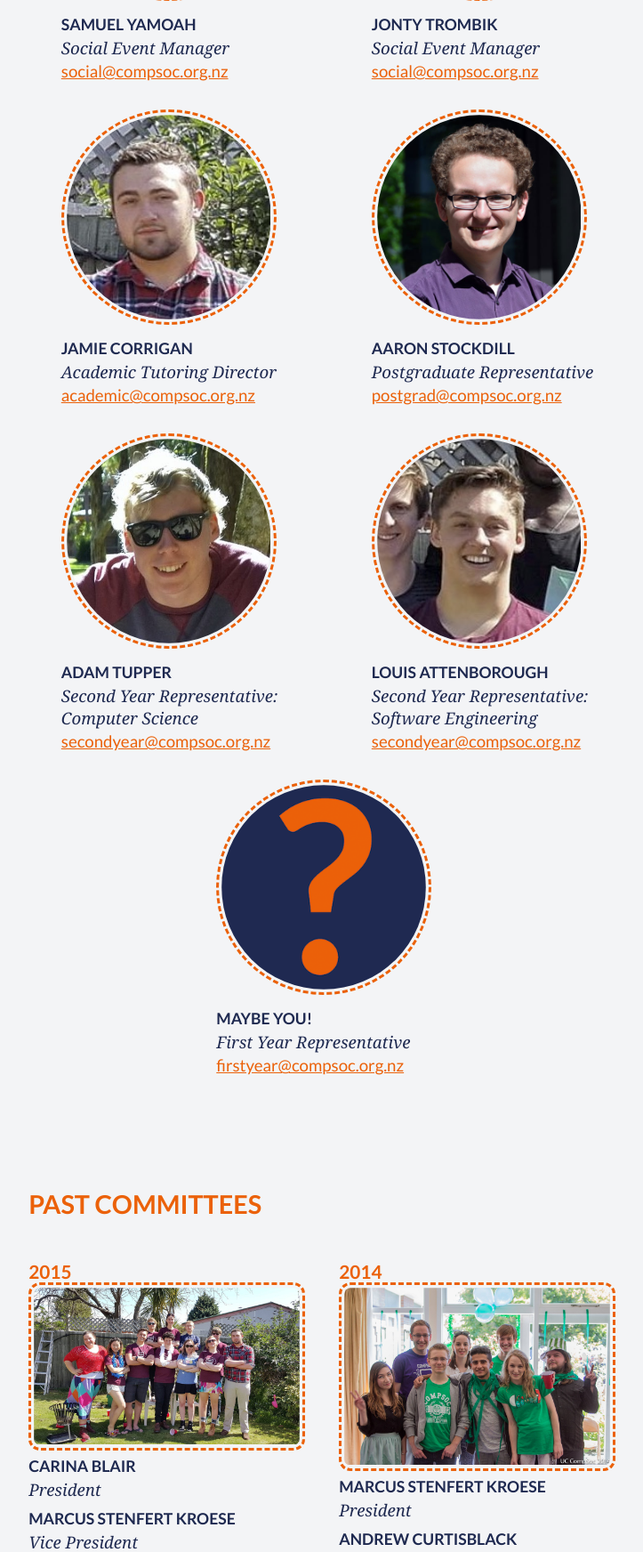
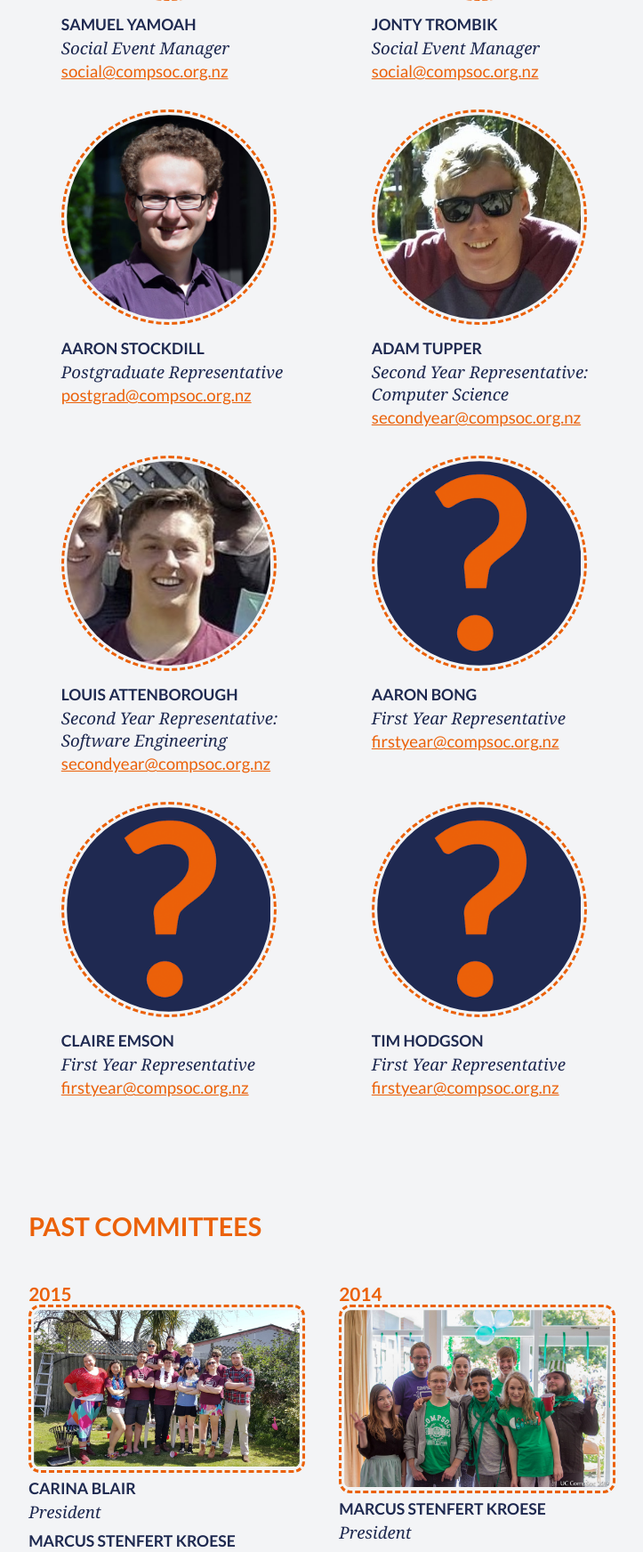
Before and after one commit to UCCompSoc/Website2, a PHP site: page /about.php in a window 1280 px wide. Shown: the part 2430-4174 px from the top of the page at 89% size, without its empty margins (320-1043 px from the left). Run offline with PHP 8.4, Linux system fonts and the light colour scheme; some libraries are stand-ins or nearby versions.

Commit message:
Set names of new committee members, still waiting on photos.

```diff
--- a/html/about.php
+++ b/html/about.php
@@ -109,13 +109,6 @@ include 'include/header.php';
                         </li>
 
                         <li>
-                            <img src='resources/jamie.jpg' alt='Jamie Corrigan'/>
-                            <span class='name'>Jamie Corrigan</span>
-                            <span class='position'>Academic Tutoring Director</span>
-                            <a href='mailto:academic@compsoc.org.nz'>academic@compsoc.org.nz</a>
-                        </li>
-
-                        <li>
                             <img src='resources/aaron.jpg' alt='Aaron Stockdill'/>
                             <span class='name'>Aaron Stockdill</span>
                             <span class='position'>Postgraduate Representative</span>
@@ -136,9 +129,30 @@ include 'include/header.php';
                             <a href='mailto:secondyear@compsoc.org.nz'>secondyear@compsoc.org.nz</a>
                         </li>
 
+                        <!-- <li>
+                            <img src='resources/firstyear.png' alt='Unknown'/>
+                            <span class='name'>Maybe You!</span>
+                            <span class='position'>First Year Representative</span>
+                            <a href='mailto:firstyear@compsoc.org.nz'>firstyear@compsoc.org.nz</a>
+                        </li> -->
+
                         <li>
                             <img src='resources/firstyear.png' alt='Unknown'/>
-                            <span class='name'>Maybe You!</span>
+                            <span class='name'>Aaron Bong</span>
+                            <span class='position'>First Year Representative</span>
+                            <a href='mailto:firstyear@compsoc.org.nz'>firstyear@compsoc.org.nz</a>
+                        </li>
+
+                        <li>
+                            <img src='resources/firstyear.png' alt='Unknown'/>
+                            <span class='name'>Claire Emson</span>
+                            <span class='position'>First Year Representative</span>
+                            <a href='mailto:firstyear@compsoc.org.nz'>firstyear@compsoc.org.nz</a>
+                        </li>
+
+                        <li>
+                            <img src='resources/firstyear.png' alt='Unknown'/>
+                            <span class='name'>Tim Hodgson</span>
                             <span class='position'>First Year Representative</span>
                             <a href='mailto:firstyear@compsoc.org.nz'>firstyear@compsoc.org.nz</a>
                         </li>
```
